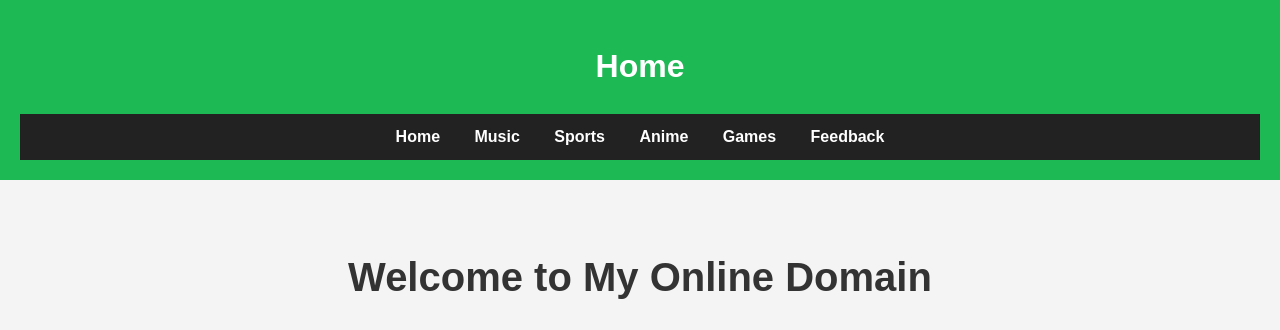
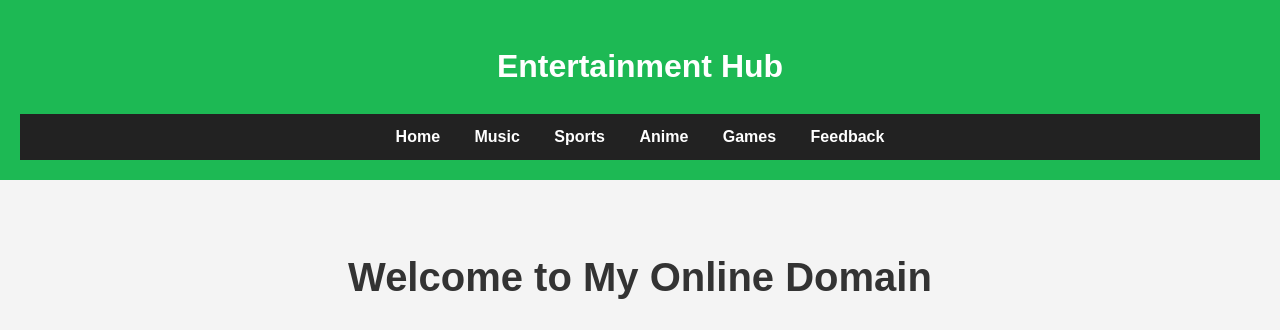
Before and after one commit to ALEHYDRO/CSE24-031, a plain HTML site: page index.html in a window 1280 px wide. Shown: the top 330 px of the page. Drawn offline with Linux system fonts and the light colour scheme.

Commit message:
Modified the title to Entertainment Hub

```diff
--- a/index.html
+++ b/index.html
@@ -7,7 +7,7 @@
   <link rel="stylesheet" href="Alex.css">
 <body>
   <header>
-    <h1>Home</h1>
+    <h1>Entertainment Hub</h1>
     <nav>
       <ul>
       <li><a href="index.html">Home</a></li>
```
